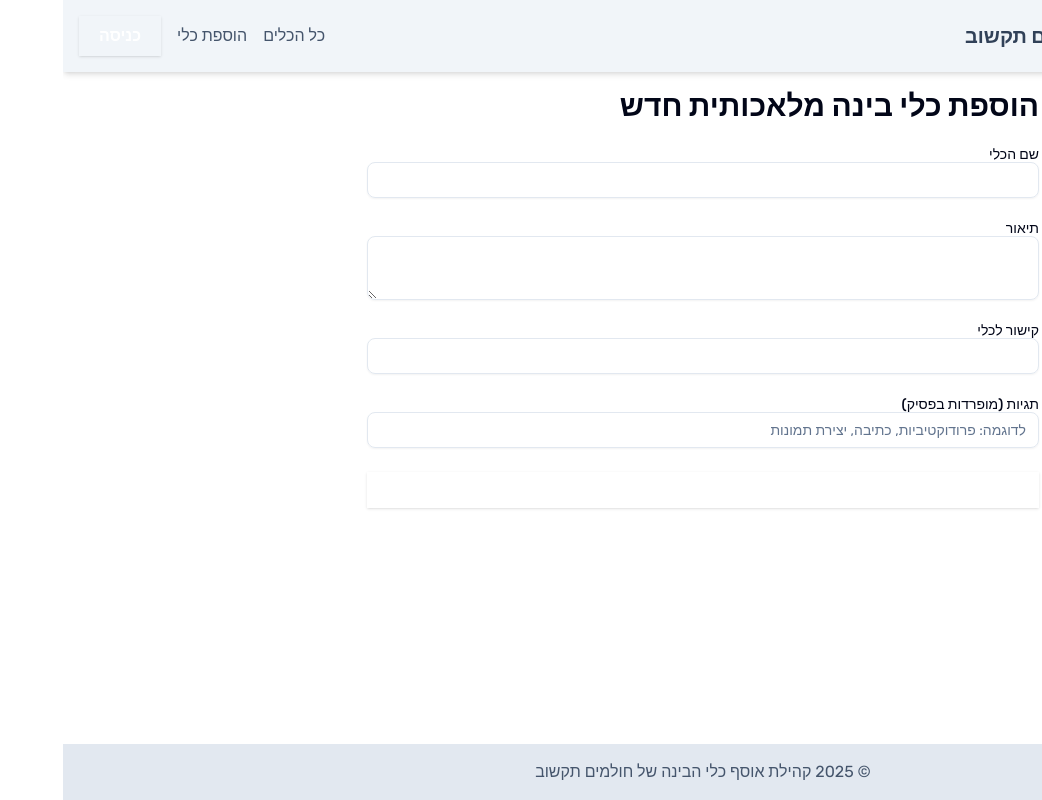
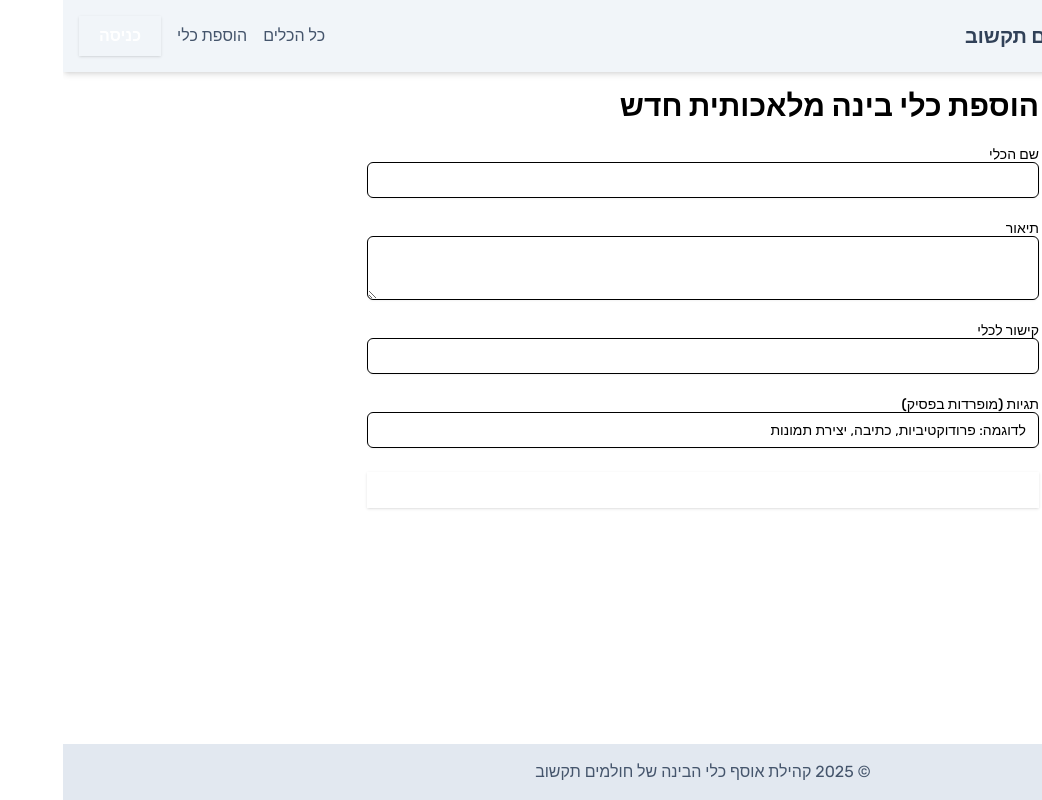
Before and after one commit to chepti/edshelf, a Next.js app: page /add-tool in a window 1280 px wide. Shown: the whole page, without its empty margins (238-1280 px from the left). Built offline with nearby package versions, Linux system fonts and the light colour scheme; no server answers.

Commit message:
צבעים

```diff
--- a/package.json
+++ b/package.json
@@ -10,6 +10,7 @@
   },
   "dependencies": {
     "@clerk/nextjs": "^6.20.2",
+    "@hookform/resolvers": "^3.3.4",
     "@radix-ui/react-label": "^2.1.7",
     "@radix-ui/react-slot": "^1.2.3",
     "class-variance-authority": "^0.7.1",
@@ -20,8 +21,8 @@
     "react": "^19.0.0",
     "react-dom": "^19.0.0",
     "react-hook-form": "^7.56.4",
-    "@hookform/resolvers": "^3.3.4",
     "tailwind-merge": "^3.3.0",
+    "tailwindcss-animate": "^1.0.7",
     "zod": "^3.25.42"
   },
   "devDependencies": {
--- a/src/app/globals.css
+++ b/src/app/globals.css
@@ -1,3 +1,7 @@
+/* @tailwind base; */
+/* @tailwind components; */
+/* @tailwind utilities; */
+
 @import "tailwindcss";
 @import "tw-animate-css";
 
@@ -43,78 +47,63 @@
   --radius-xl: calc(var(--radius) + 4px);
 }
 
-:root {
-  --radius: 0.625rem;
-  --background: oklch(1 0 0);
-  --foreground: oklch(0.129 0.042 264.695);
-  --card: oklch(1 0 0);
-  --card-foreground: oklch(0.129 0.042 264.695);
-  --popover: oklch(1 0 0);
-  --popover-foreground: oklch(0.129 0.042 264.695);
-  --primary: oklch(0.208 0.042 265.755);
-  --primary-foreground: oklch(0.984 0.003 247.858);
-  --secondary: oklch(0.968 0.007 247.896);
-  --secondary-foreground: oklch(0.208 0.042 265.755);
-  --muted: oklch(0.968 0.007 247.896);
-  --muted-foreground: oklch(0.554 0.046 257.417);
-  --accent: oklch(0.968 0.007 247.896);
-  --accent-foreground: oklch(0.208 0.042 265.755);
-  --destructive: oklch(0.577 0.245 27.325);
-  --border: oklch(0.929 0.013 255.508);
-  --input: oklch(0.929 0.013 255.508);
-  --ring: oklch(0.704 0.04 256.788);
-  --chart-1: oklch(0.646 0.222 41.116);
-  --chart-2: oklch(0.6 0.118 184.704);
-  --chart-3: oklch(0.398 0.07 227.392);
-  --chart-4: oklch(0.828 0.189 84.429);
-  --chart-5: oklch(0.769 0.188 70.08);
-  --sidebar: oklch(0.984 0.003 247.858);
-  --sidebar-foreground: oklch(0.129 0.042 264.695);
-  --sidebar-primary: oklch(0.208 0.042 265.755);
-  --sidebar-primary-foreground: oklch(0.984 0.003 247.858);
-  --sidebar-accent: oklch(0.968 0.007 247.896);
-  --sidebar-accent-foreground: oklch(0.208 0.042 265.755);
-  --sidebar-border: oklch(0.929 0.013 255.508);
-  --sidebar-ring: oklch(0.704 0.04 256.788);
-}
+@layer base {
+  :root {
+    /* Default shadcn/ui variables */
+    --background: 0 0% 100%;
+    --foreground: 222.2 84% 4.9%;
+    --card: 0 0% 100%;
+    --card-foreground: 222.2 84% 4.9%;
+    --popover: 0 0% 100%;
+    --popover-foreground: 222.2 84% 4.9%;
+    --primary: 222.2 47.4% 11.2%;
+    --primary-foreground: 210 40% 98%;
+    --secondary: 210 40% 96.1%;
+    --secondary-foreground: 222.2 47.4% 11.2%;
+    --muted: 210 40% 96.1%;
+    --muted-foreground: 215.4 16.3% 46.9%;
+    --accent: 210 40% 96.1%;
+    --accent-foreground: 222.2 47.4% 11.2%;
+    --destructive: 0 84.2% 60.2%;
+    --border: 214.3 31.8% 91.4%;
+    --input: 214.3 31.8% 91.4%;
+    --ring: 222.2 84% 4.9%;
+    --radius: 0.5rem;
 
-.dark {
-  --background: oklch(0.129 0.042 264.695);
-  --foreground: oklch(0.984 0.003 247.858);
-  --card: oklch(0.208 0.042 265.755);
-  --card-foreground: oklch(0.984 0.003 247.858);
-  --popover: oklch(0.208 0.042 265.755);
-  --popover-foreground: oklch(0.984 0.003 247.858);
-  --primary: oklch(0.929 0.013 255.508);
-  --primary-foreground: oklch(0.208 0.042 265.755);
-  --secondary: oklch(0.279 0.041 260.031);
-  --secondary-foreground: oklch(0.984 0.003 247.858);
-  --muted: oklch(0.279 0.041 260.031);
-  --muted-foreground: oklch(0.704 0.04 256.788);
-  --accent: oklch(0.279 0.041 260.031);
-  --accent-foreground: oklch(0.984 0.003 247.858);
-  --destructive: oklch(0.704 0.191 22.216);
-  --border: oklch(1 0 0 / 10%);
-  --input: oklch(1 0 0 / 15%);
-  --ring: oklch(0.551 0.027 264.364);
-  --chart-1: oklch(0.488 0.243 264.376);
-  --chart-2: oklch(0.696 0.17 162.48);
-  --chart-3: oklch(0.769 0.188 70.08);
-  --chart-4: oklch(0.627 0.265 303.9);
-  --chart-5: oklch(0.645 0.246 16.439);
-  --sidebar: oklch(0.208 0.042 265.755);
-  --sidebar-foreground: oklch(0.984 0.003 247.858);
-  --sidebar-primary: oklch(0.488 0.243 264.376);
-  --sidebar-primary-foreground: oklch(0.984 0.003 247.858);
-  --sidebar-accent: oklch(0.279 0.041 260.031);
-  --sidebar-accent-foreground: oklch(0.984 0.003 247.858);
-  --sidebar-border: oklch(1 0 0 / 10%);
-  --sidebar-ring: oklch(0.551 0.027 264.364);
+    /* Custom brand colors in HSL */
+    --brand-primary-hsl: 197.1 71.8% 46.9%; /* #17a4d6 (Blue) */
+    --brand-accent-hsl: 34.3 91.5% 53.1%;  /* #f79c07 (Orange) */
+  }
+
+  .dark {
+    /* Default shadcn/ui dark theme variables */
+    --background: 222.2 84% 4.9%;
+    --foreground: 210 40% 98%;
+    --card: 222.2 84% 4.9%;
+    --card-foreground: 210 40% 98%;
+    --popover: 222.2 84% 4.9%;
+    --popover-foreground: 210 40% 98%;
+    --primary: 210 40% 98%;
+    --primary-foreground: 222.2 47.4% 11.2%;
+    --secondary: 217.2 32.6% 17.5%;
+    --secondary-foreground: 210 40% 98%;
+    --muted: 217.2 32.6% 17.5%;
+    --muted-foreground: 215 20.2% 65.1%;
+    --accent: 217.2 32.6% 17.5%;
+    --accent-foreground: 210 40% 98%;
+    --destructive: 0 62.8% 30.6%;
+    --border: 217.2 32.6% 17.5%;
+    --input: 217.2 32.6% 17.5%;
+    --ring: 212.7 26.8% 83.9%;
+    /* For dark mode, you might want to define different HSL values for brand colors or they will be the same as light mode */
+    /* --brand-primary-hsl: ...; */
+    /* --brand-accent-hsl: ...; */
+  }
 }
 
 @layer base {
   * {
-    @apply border-border outline-ring/50;
+    @apply border-border;
   }
   body {
     @apply bg-background text-foreground;
--- a/tailwind.config.ts
+++ b/tailwind.config.ts
@@ -19,8 +19,6 @@
     },
     extend: {
       colors: {
-        'brand-primary': '#17a4d6',
-        'brand-accent': '#f79c07',
         border: 'hsl(var(--border))',
         input: 'hsl(var(--input))',
         ring: 'hsl(var(--ring))',
@@ -54,15 +52,17 @@
           DEFAULT: 'hsl(var(--card))',
           foreground: 'hsl(var(--card-foreground))',
         },
+        'brand-primary': 'hsl(var(--brand-primary-hsl))',
+        'brand-accent': 'hsl(var(--brand-accent-hsl))',
       },
       borderRadius: {
         lg: 'var(--radius)',
         md: 'calc(var(--radius) - 2px)',
         sm: 'calc(var(--radius) - 4px)',
-        // Adding a custom very rounded option as requested
-        '4xl': '2rem', // Approx 32px, can be adjusted. '40px' is also an option but Tailwind uses rem more often.
-        '5xl': '2.5rem', // Approx 40px
-        'full': '9999px',
+        '2xl': 'calc(var(--radius) + 4px)',
+        '3xl': 'calc(var(--radius) + 8px)',
+        '4xl': '2rem',
+        '5xl': '2.5rem',
       },
       keyframes: {
         'accordion-down': {
```
Also changed, not shown: 1 other file (tests, documents, lock files or other folders).
